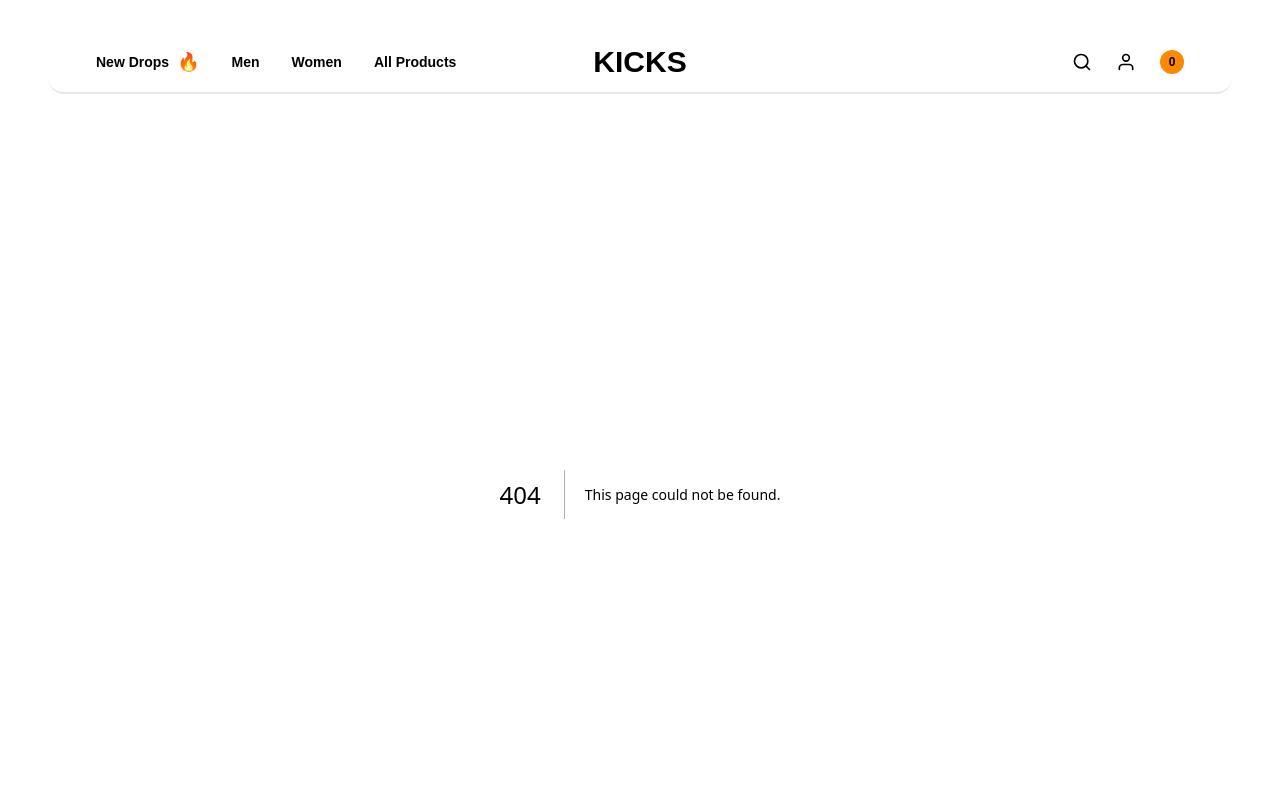
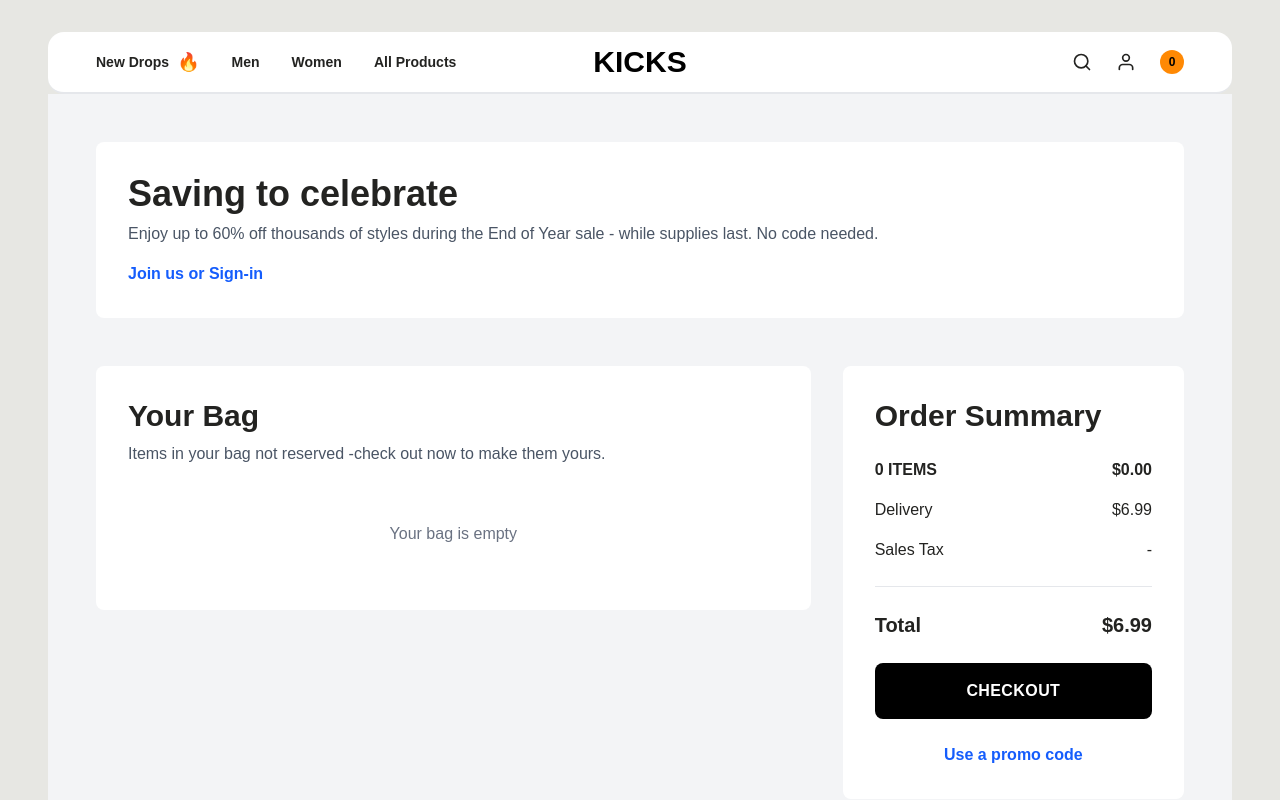
Before and after one commit to iasraful/kicks-ecom-task, a Next.js app: page /cart in a window 1280 px wide. Before the commit this address had no page. Shown: the top 800 px of the page. Built offline with nearby package versions, Linux system fonts and the light colour scheme.

Commit message:
feat: implement cart and checkout page

```diff
--- /dev/null
+++ b/src/app/cart/page.jsx
@@ -0,0 +1,172 @@
+"use client";
+import React from 'react';
+import { FiHeart, FiTrash2 } from 'react-icons/fi';
+import { useCart } from '../context/cartContext';
+
+const CartPage = () => {
+  const { cartItems, removeFromCart, updateQuantity, getCartTotal } = useCart();
+
+  const subtotal = getCartTotal();
+  const delivery = 6.99;
+  const tax = 0;
+  const total = subtotal + delivery + tax;
+
+  return (
+    <div className="min-h-screen bg-gray-100 py-6 sm:py-8 lg:py-12">
+      <div className="mx-auto px-3 sm:px-4 lg:px-12">
+        {/* Header Section */}
+        <div className="bg-white rounded-lg p-4 sm:p-6 lg:p-8 mb-6 sm:mb-8 lg:mb-12">
+          <h1 className="text-2xl sm:text-3xl lg:text-4xl font-black mb-2">
+            Saving to celebrate
+          </h1>
+          <p className="text-sm sm:text-base text-gray-600 mb-4">
+            Enjoy up to 60% off thousands of styles during the End of Year sale - while supplies last. No code needed.
+          </p>
+          <a href="#" className="text-blue-600 hover:text-blue-700 font-semibold text-sm sm:text-base">
+            Join us or Sign-in
+          </a>
+        </div>
+
+        {/* Main Content - Two Columns */}
+        <div className="grid grid-cols-1 lg:grid-cols-3 gap-6 sm:gap-8">
+          {/* Your Bag Section */}
+          <div className="lg:col-span-2">
+            <div className="bg-white rounded-lg p-4 sm:p-6 lg:p-8">
+              <h2 className="text-2xl sm:text-3xl font-black mb-2">Your Bag</h2>
+              <p className="text-sm sm:text-base text-gray-600 mb-6">
+                Items in your bag not reserved -check out now to make them yours.
+              </p>
+
+              {/* Product Cards */}
+              {cartItems.length > 0 ? (
+                <div className="space-y-4 sm:space-y-6">
+                  {cartItems.map((item) => (
+                    <div
+                      key={item.id}
+                      className="flex flex-col sm:flex-row gap-4 sm:gap-6 p-4 sm:p-6 bg-gray-50 rounded-lg border border-gray-200"
+                    >
+                      {/* Product Image */}
+                      <div className="shrink-0 w-full sm:w-32 h-32">
+                        <img
+                          src={item.image}
+                          alt={item.name}
+                          className="w-full h-full object-cover rounded-lg"
+                        />
+                      </div>
+
+                      {/* Product Details */}
+                      <div className="flex-1 flex flex-col justify-between">
+                        <div>
+                          <h3 className="text-lg sm:text-xl font-black mb-1">{item.name}</h3>
+                          <p className="text-sm text-gray-600 mb-1">{item.type}</p>
+                          <p className="text-sm text-gray-600 mb-3">{item.color}</p>
+                        </div>
+
+                        {/* Size and Quantity */}
+                        <div className="flex flex-col sm:flex-row gap-3 sm:gap-4 items-start sm:items-center">
+                          <div className="flex items-center gap-4">
+                            <div>
+                              <label className="block text-xs font-semibold text-gray-600 mb-1">
+                                Size
+                              </label>
+                              <select className="border border-gray-300 rounded px-3 py-2 text-sm">
+                                <option>{item.size}</option>
+                                <option>9</option>
+                                <option>10</option>
+                                <option>11</option>
+                                <option>12</option>
+                              </select>
+                            </div>
+                            <div>
+                              <label className="block text-xs font-semibold text-gray-600 mb-1">
+                                Quantity
+                              </label>
+                              <div className="flex items-center border border-gray-300 rounded overflow-hidden">
+                                <button
+                                  onClick={() => updateQuantity(item.id, item.quantity - 1)}
+                                  className="bg-gray-100 hover:bg-gray-200 px-3 py-2 text-sm font-bold transition"
+                                >
+                                  −
+                                </button>
+                                <span className="px-4 py-2 text-sm font-bold min-w-10 text-center">
+                                  {item.quantity}
+                                </span>
+                                <button
+                                  onClick={() => updateQuantity(item.id, item.quantity + 1)}
+                                  className="bg-gray-100 hover:bg-gray-200 px-3 py-2 text-sm font-bold transition"
+                                >
+                                  +
+                                </button>
+                              </div>
+                            </div>
+                          </div>
+                        </div>
+                      </div>
+
+                      {/* Price and Actions */}
+                      <div className="flex flex-col items-end justify-between">
+                        <span className="text-xl sm:text-2xl font-black text-blue-600">
+                          ${item.price.toFixed(2)}
+                        </span>
+                        <div className="flex gap-3 mt-4 sm:mt-0">
+                          <button className="text-gray-600 hover:text-red-600 transition text-xl">
+                            <FiHeart />
+                          </button>
+                          <button
+                            onClick={() => removeFromCart(item.id)}
+                            className="text-gray-600 hover:text-red-600 transition text-xl"
+                          >
+                            <FiTrash2 />
+                          </button>
+                        </div>
+                      </div>
+                    </div>
+                  ))}
+                </div>
+              ) : (
+                <p className="text-center text-gray-500 py-8">Your bag is empty</p>
+              )}
+            </div>
+          </div>
+
+          {/* Order Summary Section */}
+          <div className="lg:col-span-1">
+            <div className="bg-white rounded-lg p-4 sm:p-6 lg:p-8 sticky top-4">
+              <h2 className="text-2xl sm:text-3xl font-black mb-6">Order Summary</h2>
+
+              <div className="space-y-4 mb-6 pb-6 border-b border-gray-200">
+                <div className="flex justify-between text-sm sm:text-base">
+                  <span className="font-semibold">{cartItems.length} ITEM{cartItems.length !== 1 ? 'S' : ''}</span>
+                  <span className="font-semibold">${subtotal.toFixed(2)}</span>
+                </div>
+                <div className="flex justify-between text-sm sm:text-base">
+                  <span>Delivery</span>
+                  <span>${delivery.toFixed(2)}</span>
+                </div>
+                <div className="flex justify-between text-sm sm:text-base">
+                  <span>Sales Tax</span>
+                  <span>-</span>
+                </div>
+              </div>
+
+              <div className="flex justify-between items-center mb-6 text-lg sm:text-xl">
+                <span className="font-black">Total</span>
+                <span className="font-black">${total.toFixed(2)}</span>
+              </div>
+
+              <button className="w-full bg-black hover:bg-gray-800 text-white font-black py-3 sm:py-4 rounded-lg transition mb-6 text-sm sm:text-base uppercase tracking-wide">
+                Checkout
+              </button>
+
+              <a href="#" className="block text-center text-blue-600 hover:text-blue-700 text-sm sm:text-base font-semibold">
+                Use a promo code
+              </a>
+            </div>
+          </div>
+        </div>
+      </div>
+    </div>
+  );
+};
+
+export default CartPage;
```
